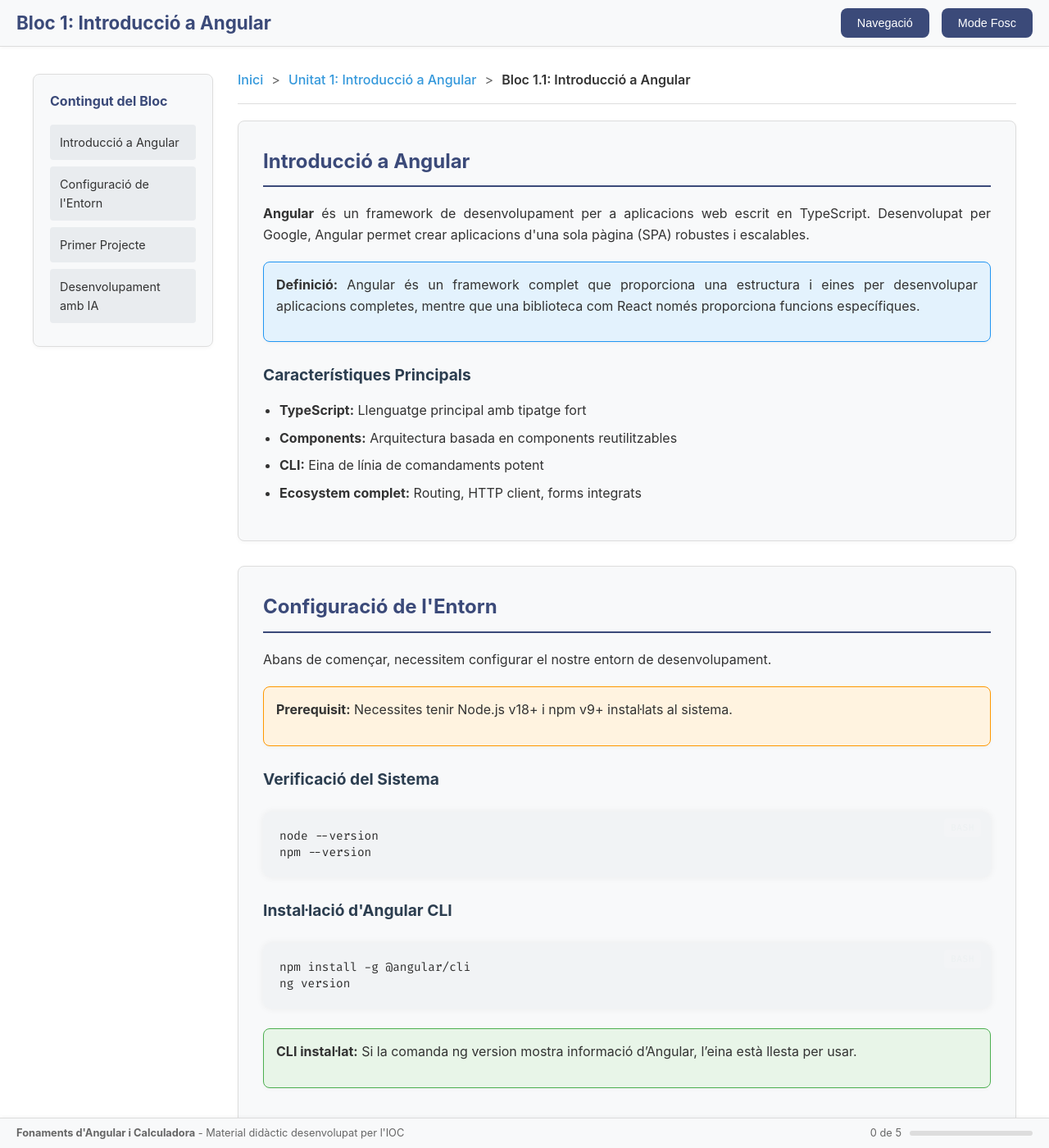
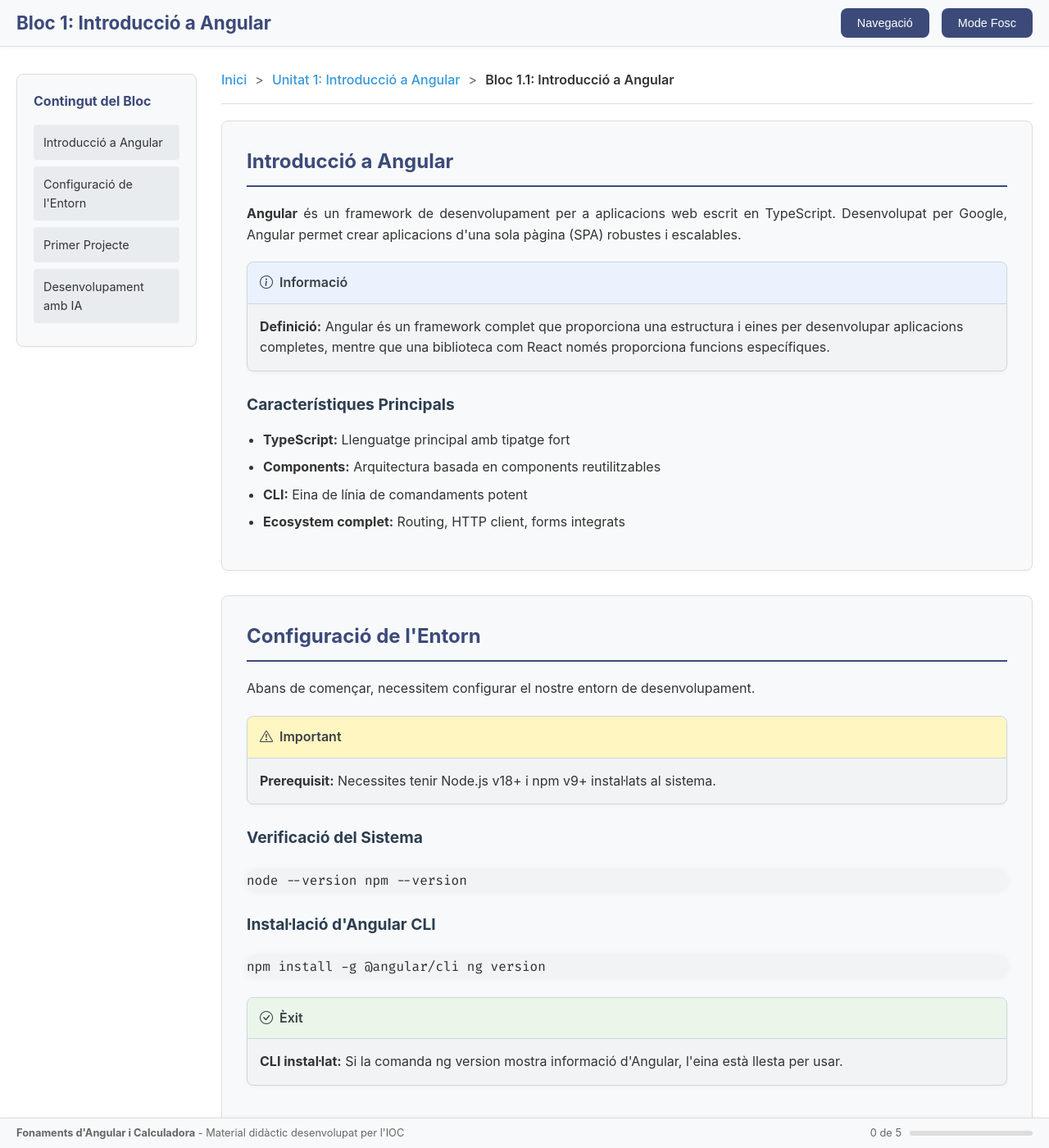
Before and after one commit to itrascastro/ioc-da2-optativa-angular, a Jekyll site: the page built from docs/unitat-1/bloc-1.html, in a window 1280 px wide and 1400 px high. Shown: the whole window at 82% size. Built offline with Jekyll 4.4.1, drawn with Linux system fonts in a browser that asks for light colours; nearby versions of some CDN libraries; some of the changed text lies outside the part shown.

Commit message:
feat(components): alineació visual amb code-block i millores d'accessibilitat
- Caixes: capçaleres suaus per tipus, cossos neutres, sense vora esquerra
- Prompt IA: nou color (clar/ fosc) amb millor llegibilitat
- Important: groc més viu en clar i fosc
- Checklist: ARIA i teclat; correcció de marcatge visual
- TOC: assignació d'id a H2 sense id des de site.js

```diff
--- /dev/null
+++ b/docs/_includes/error.html
@@ -0,0 +1,5 @@
+<!-- Component: Problema -->
+<div class="problem-box" role="alert" aria-live="assertive">
+    <div class="component-header error-header" role="heading" aria-level="4"><i class="bi bi-x-circle" aria-hidden="true"></i> Problema</div>
+    {{ include.contingut }}
+</div>
--- a/docs/_includes/info_box.html
+++ b/docs/_includes/info_box.html
@@ -1,4 +1,6 @@
 <!-- Component: Caixa informativa -->
-<div class="info-box">
-    {{ include.contingut | markdownify }}
+<div class="info-box" role="note">
+    <div class="component-header info-header" role="heading" aria-level="4"><i class="bi bi-info-circle" aria-hidden="true"></i> Informació</div>
+    {{ include.contingut }}
+
 </div>
--- a/docs/_includes/prompt-ai.html
+++ b/docs/_includes/prompt-ai.html
@@ -1,7 +1,7 @@
 <!-- Component: Prompt per IA simplificat -->
-<div class="ai-prompt">
-    <strong>🤖 Prompt per IA:</strong>
+<div class="ai-prompt" role="note">
+    <div class="component-header ai-header" role="heading" aria-level="4"><i class="bi bi-robot" aria-hidden="true"></i> Prompt per IA</div>
     <div class="ai-prompt-text">
-        {{ include.contingut | markdownify }}
+        {{ include.contingut }}
     </div>
 </div>
--- /dev/null
+++ b/docs/_includes/solucio.html
@@ -0,0 +1,5 @@
+<!-- Component: Solució -->
+<div class="solution-box" role="region" aria-label="Solució">
+    <div class="component-header solution-header" role="heading" aria-level="4"><i class="bi bi-check-circle" aria-hidden="true"></i> Solució</div>
+    {{ include.contingut }}
+</div>
--- a/docs/_includes/success_box.html
+++ b/docs/_includes/success_box.html
@@ -1,4 +1,5 @@
 <!-- Component: Caixa d'èxit -->
-<div class="success-box">
-    {{ include.contingut | markdownify }}
+<div class="success-box" role="status" aria-live="polite">
+    <div class="component-header success-header" role="heading" aria-level="4"><i class="bi bi-check-circle" aria-hidden="true"></i> Èxit</div>
+    {{ include.contingut }}
 </div>
--- a/docs/_includes/suggeriment.html
+++ b/docs/_includes/suggeriment.html
@@ -1,5 +1,5 @@
 <!-- Component: Suggeriment d'ampliació simplificat -->
-<div class="suggestion-box">
-    <strong>💡 Suggeriment d'ampliació:</strong>
-    {{ include.contingut | markdownify }}
+<div class="suggestion-box" role="note">
+    <div class="component-header suggestion-header" role="heading" aria-level="4"><i class="bi bi-lightbulb" aria-hidden="true"></i> Suggeriment</div>
+    {{ include.contingut }}
 </div>
--- a/docs/_includes/warning_box.html
+++ b/docs/_includes/warning_box.html
@@ -1,4 +1,5 @@
 <!-- Component: Caixa d'advertiment -->
-<div class="warning-box">
-    {{ include.contingut | markdownify }}
+<div class="warning-box" role="alert" aria-live="assertive">
+    <div class="component-header warning-header" role="heading" aria-level="4"><i class="bi bi-exclamation-triangle" aria-hidden="true"></i> Important</div>
+    {{ include.contingut }}
 </div>
--- a/docs/assets/css/style.scss
+++ b/docs/assets/css/style.scss
@@ -19,6 +19,29 @@
     --shadow-light: 0 2px 4px rgba(0, 0, 0, 0.03);
     --shadow-medium: 0 4px 6px rgba(0, 0, 0, 0.07);
     --border-radius: 8px;
+
+    /* Variables de components (mode clar per defecte) */
+    --comp-bg: #f1f3f5;
+    --comp-header-bg: #e4e8ed;
+    --comp-header-fg: #3a3f45;
+    --comp-border: #cfd6dd;
+    --comp-info: #5b8bd1;
+    --comp-success: #6ea96e;
+    --comp-warning: #d0a04a;
+    --comp-error: #d1756a;
+    --comp-solution: #6ea96e;
+    --comp-suggestion: #5baaa6;
+    /* IA: nou color més alineat i llegible en clar */
+    --comp-ai: #4aa3df;
+
+    /* Fons de capçalera per tipus (clar) */
+    --comp-info-hbg: #eaf2fe;
+    --comp-success-hbg: #eaf6ea;
+    --comp-warning-hbg: #fff6c2; /* més groc en clar */
+    --comp-error-hbg: #ffe9ea;
+    --comp-solution-hbg: #edf7ea;
+    --comp-suggestion-hbg: #e8f5f4;
+    --comp-ai-hbg: #eef7ff;
 }
 
 /* Mode fosc */
@@ -34,6 +57,29 @@
     --color-text-muted: #aaa;
     --shadow-light: 0 2px 4px rgba(0, 0, 0, 0.2);
     --shadow-medium: 0 4px 6px rgba(0, 0, 0, 0.3);
+
+    /* Variables de components (mode fosc) */
+    --comp-bg: #1e1e1e;
+    --comp-header-bg: #2c2c2c;
+    --comp-header-fg: #e6edf3;
+    --comp-border: #444444;
+    --comp-info: #7aa2e3;
+    --comp-success: #81c784;
+    --comp-warning: #e1b962;
+    --comp-error: #ef9a9a;
+    --comp-solution: #81c784;
+    --comp-suggestion: #7ec1bd;
+    /* IA en fosc */
+    --comp-ai: #84c5f0;
+
+    /* Fons de capçalera per tipus (fosc) – més vius però sobris */
+    --comp-info-hbg: #2b3f5e;       /* blau pissarra */
+    --comp-success-hbg: #234a34;    /* verd fosc moderat */
+    --comp-warning-hbg: #7a5f14;    /* groc més viu en fosc */
+    --comp-error-hbg: #4a262a;      /* cirera fosca */
+    --comp-solution-hbg: #285238;   /* verd solució, lleu variant */
+    --comp-suggestion-hbg: #244745; /* turquesa apagat */
+    --comp-ai-hbg: #2f3a55;         /* blau grisós per IA */
 }
 
 /* Reset i Base */
@@ -54,7 +100,7 @@
 
 /* Layout Principal */
 .container {
-    max-width: 1200px;
+    max-width: 1400px;
     margin: 0 auto;
     background-color: var(--color-background);
     display: flex;
@@ -337,108 +383,26 @@
     margin-bottom: 8px;
 }
 
-/* Blocks de Codi */
-.code-block {
-    background-color: var(--color-secondary);
-    color: #ecf0f1;
-    padding: 20px;
-    border-radius: var(--border-radius);
-    margin: 20px 0;
-    overflow-x: auto;
-    font-family: 'Monaco', 'Menlo', 'Ubuntu Mono', monospace;
-    font-size: 0.9rem;
-    line-height: 1.4;
-    position: relative;
-    white-space: pre-wrap;
-    word-wrap: break-word;
-}
-
-[data-theme="dark"] .code-block {
-    background-color: #2c3e50;
-    color: #ecf0f1;
-}
-
-.code-block::before {
-    content: attr(data-language);
-    position: absolute;
-    top: 8px;
-    right: 12px;
-    background-color: rgba(255, 255, 255, 0.1);
-    color: #ecf0f1;
-    padding: 4px 8px;
-    border-radius: 4px;
-    font-size: 0.7rem;
-    text-transform: uppercase;
-    letter-spacing: 0.5px;
-}
-
+/* Codi inline (no afectat pels canvis) */
 .code-inline {
-    background-color: var(--color-border);
-    color: var(--color-danger);
+    background-color: var(--code-border);
+    color: var(--code-accent);
     padding: 2px 6px;
     border-radius: 4px;
-    font-family: 'Monaco', 'Menlo', 'Ubuntu Mono', monospace;
+    font-family: ui-monospace, SFMono-Regular, Menlo, Monaco, Consolas, monospace;
     font-size: 0.9em;
 }
 
-/* Caixes Informatives amb colors semàntics */
-.info-box {
-    background-color: #e3f2fd;
-    border: 1px solid #2196f3;
-    padding: 15px;
-    margin: 20px 0;
-    border-radius: var(--border-radius);
-    box-shadow: var(--shadow-light);
-}
-
-.warning-box {
-    background-color: #fff3e0;
-    border: 1px solid #ff9800;
-    padding: 15px;
-    margin: 20px 0;
-    border-radius: var(--border-radius);
-    box-shadow: var(--shadow-light);
-}
-
-.success-box {
-    background-color: #e8f5e8;
-    border: 1px solid #4caf50;
-    padding: 15px;
-    margin: 20px 0;
-    border-radius: var(--border-radius);
-    box-shadow: var(--shadow-light);
-}
-
-.problem-box {
-    background-color: #ffebee;
-    border: 1px solid #f44336;
-    padding: 15px;
-    margin: 20px 0;
-    border-radius: var(--border-radius);
-    box-shadow: var(--shadow-light);
-}
-
-.solution-box {
-    background-color: #f1f8e9;
-    border: 1px solid #8bc34a;
-    padding: 15px;
-    margin: 20px 0;
-    border-radius: var(--border-radius);
-    box-shadow: var(--shadow-light);
-}
-
-.suggestion-box {
-    background-color: #e0f2f1;
-    border: 1px solid #009688;
-    padding: 15px;
-    margin: 20px 0;
-    border-radius: var(--border-radius);
-    box-shadow: var(--shadow-light);
-}
-
+/* Caixes Informatives (alineades amb code-block: paleta neutra + accent suau) */
+.info-box,
+.warning-box,
+.success-box,
+.problem-box,
+.solution-box,
+.suggestion-box,
 .ai-prompt {
-    background-color: #f3e5f5;
-    border: 1px solid #9c27b0;
+    background-color: var(--comp-bg);
+    border: 1px solid var(--comp-border);
     padding: 15px;
     margin: 20px 0;
     border-radius: var(--border-radius);
@@ -464,20 +428,25 @@
 
 /* Checklists EXACTES de la plantilla */
 .checklist {
-    background-color: var(--color-surface);
-    border: 1px solid var(--color-border);
+    background-color: var(--comp-bg);
+    border: 1px solid var(--comp-border);
     border-radius: var(--border-radius);
     padding: 20px;
     margin: 20px 0;
+    box-shadow: var(--shadow-light);
 }
 
 .checklist-title {
-    font-weight: bold;
-    color: var(--color-primary);
-    margin-bottom: 15px;
+    background-color: var(--comp-header-bg);
+    color: var(--comp-header-fg);
+    font-weight: 600;
+    margin: -20px -20px 15px -20px;
+    padding: 15px 20px;
+    border-radius: var(--border-radius) var(--border-radius) 0 0;
     display: flex;
     align-items: center;
     gap: 8px;
+    border-bottom: 1px solid var(--comp-border);
 }
 
 .checklist-item {
@@ -491,13 +460,13 @@
 }
 
 .checklist-item:hover {
-    background-color: rgba(52, 152, 219, 0.05);
+    background-color: rgba(0, 0, 0, 0.03);
 }
 
 .checklist-checkbox {
     width: 18px;
     height: 18px;
-    border: 2px solid var(--color-accent);
+    border: 2px solid var(--comp-info);
     border-radius: 3px;
     cursor: pointer;
     display: flex;
@@ -510,7 +479,7 @@
 
 /* Estils per l'índex educatiu del curs */
 .course-index {
-    max-width: 1000px;
+    max-width: 1200px;
     margin: 0 auto;
     padding: 20px;
 }
@@ -649,7 +618,7 @@
 
 /* Estils per pàgines individuals d'unitat */
 .unit-page {
-    max-width: 1000px;
+    max-width: 1200px;
     margin: 0 auto;
     padding: 20px;
 }
@@ -844,8 +813,8 @@
 }
 
 .checklist-checkbox.checked {
-    background-color: var(--color-success);
-    border-color: var(--color-success);
+    background-color: var(--comp-success);
+    border-color: var(--comp-success);
 }
 
 .checklist-checkbox.checked::after {
@@ -858,6 +827,33 @@
 .checklist-text {
     line-height: 1.4;
 }
+
+/* Mode fosc per checklist */
+/* Els colors en mode fosc provenen de les variables --comp-*, no cal override específic */
+
+/* Headers corporatius per components educatius */
+/* Capses: capçalera neutra amb accent per estat */
+.component-header {
+    font-weight: 600;
+    color: var(--comp-header-fg);
+    background-color: var(--comp-header-bg);
+    margin: -15px -15px 15px -15px;
+    padding: 12px 15px;
+    border-radius: var(--border-radius) var(--border-radius) 0 0;
+    display: flex;
+    align-items: center;
+    gap: 8px;
+    border-bottom: 1px solid var(--comp-border);
+}
+
+/* Variants per cada tipus de component */
+.info-header { background-color: var(--comp-info-hbg); }
+.warning-header { background-color: var(--comp-warning-hbg); }
+.success-header { background-color: var(--comp-success-hbg); }
+.error-header { background-color: var(--comp-error-hbg); }
+.solution-header { background-color: var(--comp-solution-hbg); }
+.suggestion-header { background-color: var(--comp-suggestion-hbg); }
+.ai-header { background-color: var(--comp-ai-hbg); }
 
 /* Taules responsive EXACTES de la plantilla */
 .responsive-table {
--- a/docs/assets/js/site.js
+++ b/docs/assets/js/site.js
@@ -79,6 +79,50 @@
       }
     });
   });
+
+  // Checklist accessible: click/teclat per canviar estat
+  document.querySelectorAll('.checklist .checklist-item').forEach(item => {
+    const box = item.querySelector('.checklist-checkbox');
+    const toggle = () => {
+      const checked = item.getAttribute('aria-checked') === 'true';
+      const next = !checked;
+      item.setAttribute('aria-checked', String(next));
+      if (box) {
+        box.classList.toggle('checked', next);
+      }
+      item.classList.toggle('checked', next);
+    };
+    item.addEventListener('click', (e) => {
+      // Evitar activar si el clic prové d'un enllaç intern
+      if ((e.target instanceof HTMLElement) && e.target.closest('a')) return;
+      toggle();
+    });
+    item.addEventListener('keydown', (e) => {
+      if (e.key === ' ' || e.key === 'Enter') {
+        e.preventDefault();
+        toggle();
+      }
+    });
+  });
+
+  // Assignar id a H2 sense id per compatibilitzar amb TOC
+  const slugify = (text) => text
+    .toLowerCase()
+    .normalize('NFD').replace(/\p{Diacritic}+/gu, '')
+    .replace(/[^a-z0-9]+/g, '-')
+    .replace(/^-+|-+$/g, '');
+  document.querySelectorAll('.content-body h2').forEach(h2 => {
+    if (!h2.id) {
+      const base = slugify(h2.textContent || '');
+      let id = base;
+      let i = 1;
+      while (id && document.getElementById(id)) {
+        i += 1;
+        id = `${base}-${i}`;
+      }
+      if (id) h2.id = id;
+    }
+  });
 });
 
 // Assegurar posició 0,0 inicial
```
Also changed, not shown: docs/_includes/checklist.html (added, +12 -0 lines).
